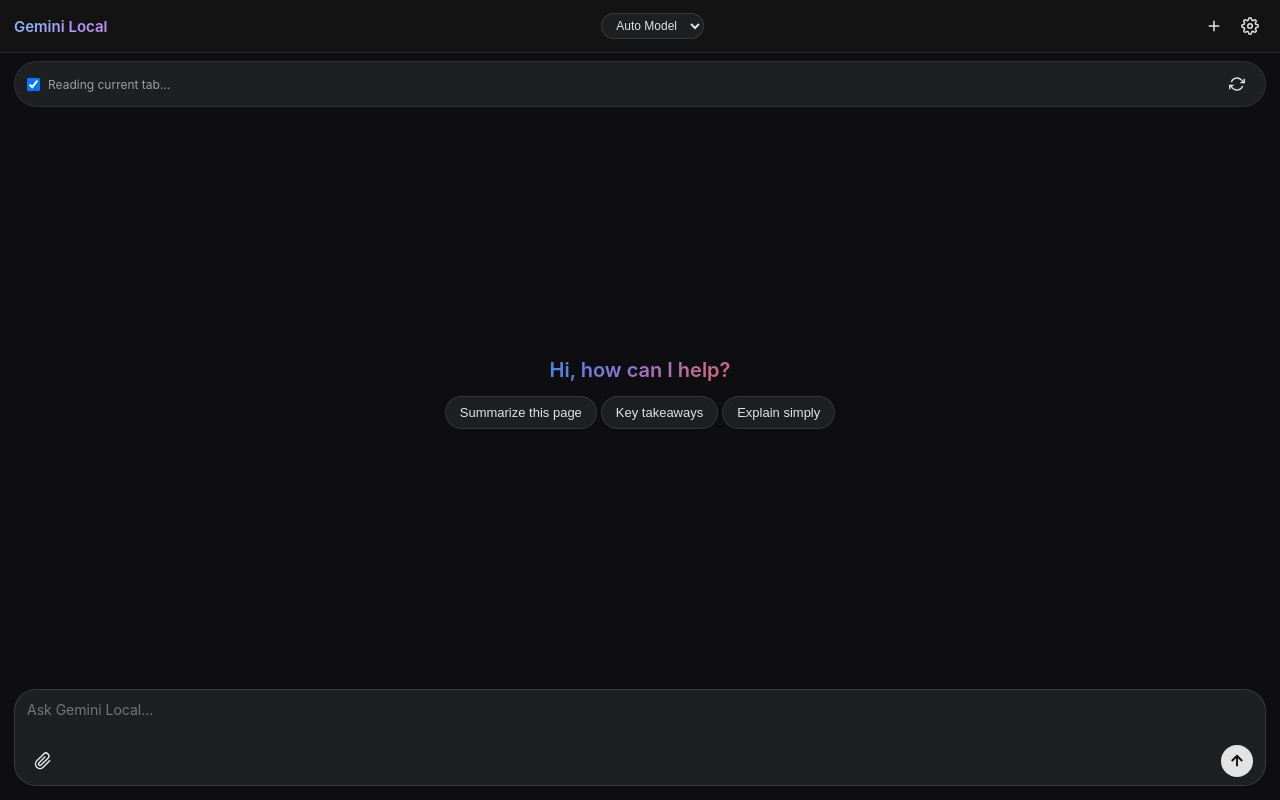
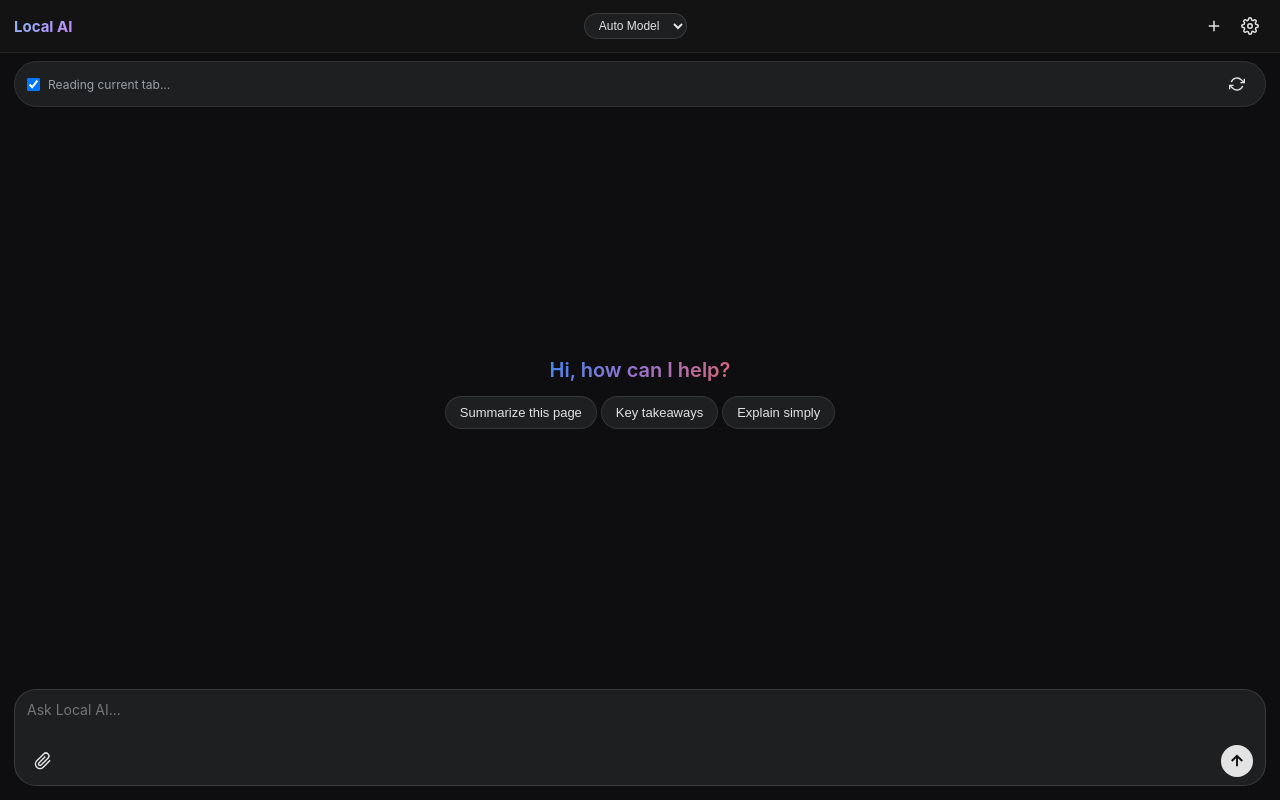
Before and after one commit to sasanz/localAiSidebar, a website with bundled scripts: page sidebar/sidebar.html in a window 1280 px wide. Built offline with nearby package versions, Linux system fonts and the light colour scheme; no server answers.

Commit message:
Rebrand to Local AI, update toolbar icon, and finalize v2 attachments and tests

```diff
--- a/sidebar/sidebar.css
+++ b/sidebar/sidebar.css
@@ -124,3 +124,11 @@ footer:focus-within, .composer:focus-within { border-color: #8ab4f8; }
   display: block;
   margin-top: 4px;
 }
+
+/* Custom UI Polish for Rebrand */
+.brand {
+  font-weight: 700;
+  background: linear-gradient(135deg, #8ab4f8 0%, #c58af9 100%);
+  -webkit-background-clip: text;
+  -webkit-text-fill-color: transparent;
+}
--- a/sidebar/sidebar.html
+++ b/sidebar/sidebar.html
@@ -2,12 +2,12 @@
 <html lang="en">
 <head>
   <meta charset="UTF-8">
-  <title>Gemini Local</title>
+  <title>Local AI</title>
   <link rel="stylesheet" href="sidebar.css">
 </head>
 <body>
   <header class="top-bar">
-    <span class="brand">Gemini Local</span>
+    <span class="brand">Local AI</span>
     <select id="model-select"><option value="">Auto Model</option></select>
     <div class="header-actions">
       <button type="button" id="new-chat-btn" title="New Chat">
@@ -40,7 +40,7 @@
 
   <footer class="composer">
     <div id="attachment-list" class="attachment-list" hidden></div>
-    <textarea id="user-input" rows="2" placeholder="Ask Gemini Local..."></textarea>
+    <textarea id="user-input" rows="2" placeholder="Ask Local AI..."></textarea>
     <input type="file" id="file-input" multiple accept=".pdf,.docx,.txt,.md,.csv,.json,.js,.ts,.py,.html,.css,.sql,.log,image/*" hidden>
     <div class="toolbar">
       <button type="button" id="attach-btn" title="Attach PDF, DOCX, text, or image">
```
Also changed, not shown: README.md, manifest.json, 3 other files.
